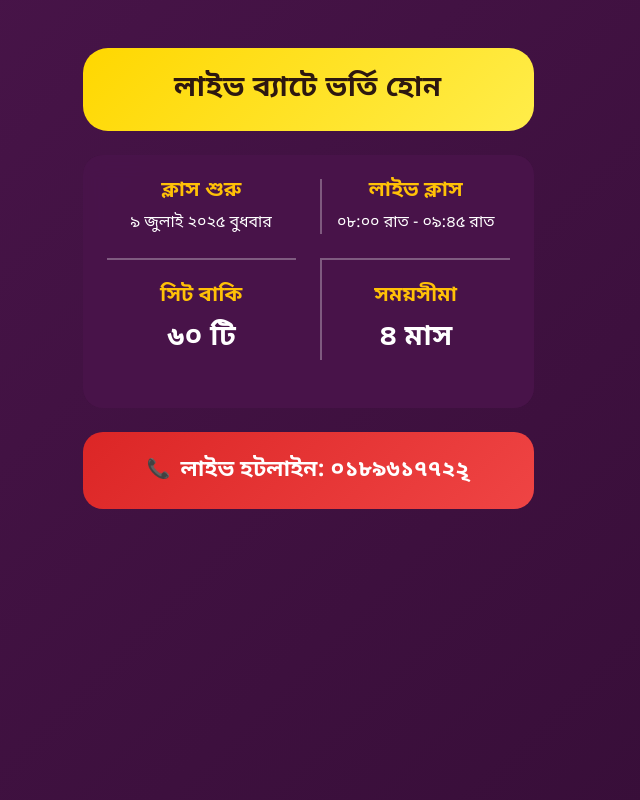
After one commit to oveshak/skillbeeacademy, a Django app: template template/templates/template/newcode.html in a window 1280 px wide. The commit adds this page. Shown: the whole page, without its empty margins (332-972 px from the left). Run offline with Django 3.2, Linux system fonts and the light colour scheme; the template is opened without the code that fills it, so the values that code supplies are empty.

Commit message:
new section added

```diff
--- a/template/templates/template/ielts.html
+++ b/template/templates/template/ielts.html
@@ -300,7 +300,7 @@
                                             <h5>Class -1 - Introduction to IELTS and The Types of IELTS</h5>
                                             <div class="flex">
                                                 <small>Video -</small>
-                                                <small>23:45</small>
+                                                <small>01:00:23</small>
                                             </div>
                                         </div>
                                         <small class="btn_primary free_video">See More</small>
--- /dev/null
+++ b/template/templates/template/newcode.html
@@ -0,0 +1,123 @@
+<!DOCTYPE html>
+<html lang="bn">
+<head>
+    <meta charset="UTF-8">
+    <meta name="viewport" content="width=device-width, initial-scale=1.0">
+    <title>লাইভ ব্যাটে ভর্তি হোন</title>
+    <link href="https://cdn.jsdelivr.net/npm/bootstrap@5.3.0/dist/css/bootstrap.min.css" rel="stylesheet">
+    <link href="https://fonts.googleapis.com/css2?family=Noto+Sans+Bengali:wght@400;500;600;700&display=swap" rel="stylesheet">
+</head>
+<body style="background: linear-gradient(135deg, #4a154b 0%, #350d36 100%); min-height: 100vh; font-family: 'Noto Sans Bengali', sans-serif;">
+
+    <main>
+        <div class="container py-5">
+        <div class="row justify-content-center">
+            <div class="col-md-6 col-lg-5">
+                <div class="card" style="background: transparent; border: none;">
+
+                    <!-- Header Section -->
+                    <div class="card-header text-center p-4 mb-4" style="background: linear-gradient(135deg, #ffd700 0%, #ffed4a 100%); border-radius: 25px; border: none;">
+                        <h3 class="mb-0 fw-bold" style="color: #2d1810; font-size: 1.8rem; letter-spacing: 0.5px;">
+                            লাইভ ব্যাটে ভর্তি হোন
+                        </h3>
+                    </div>
+
+                    <!-- Main Content -->
+                    <div class="card-body p-4" style="background: rgba(74, 21, 75, 0.9); border-radius: 20px; backdrop-filter: blur(10px);">
+
+                        <!-- Information Grid -->
+                        <div class="row g-4 mb-4">
+                            <div class="col-6">
+                                <div class="text-center">
+                                    <h5 class="text-warning mb-2 fw-bold" style="font-size: 1.3rem;">ক্লাস শুরু</h5>
+                                    <p class="text-white mb-0" style="font-size: 1rem; line-height: 1.4;">
+                                        ৯ জুলাই ২০২৫ বুধবার
+                                    </p>
+                                </div>
+                            </div>
+
+                            <div class="col-6">
+                                <div class="text-center" style="border-left: 2px solid rgba(255, 255, 255, 0.3);">
+                                    <h5 class="text-warning mb-2 fw-bold" style="font-size: 1.3rem;">লাইভ ক্লাস</h5>
+                                    <p class="text-white mb-0" style="font-size: 1rem; line-height: 1.4;">
+                                        ০৮:০০ রাত - ০৯:৪৫ রাত
+                                    </p>
+                                </div>
+                            </div>
+
+                            <div class="col-6">
+                                <div class="text-center" style="border-top: 2px solid rgba(255, 255, 255, 0.3); padding-top: 1.5rem;">
+                                    <h5 class="text-warning mb-2 fw-bold" style="font-size: 1.3rem;">সিট বাকি</h5>
+                                    <p class="text-white mb-0" style="font-size: 1.8rem; font-weight: 600;">
+                                        ৬০ টি
+                                    </p>
+                                </div>
+                            </div>
+
+                            <div class="col-6">
+                                <div class="text-center" style="border-top: 2px solid rgba(255, 255, 255, 0.3); border-left: 2px solid rgba(255, 255, 255, 0.3); padding-top: 1.5rem;">
+                                    <h5 class="text-warning mb-2 fw-bold" style="font-size: 1.3rem;">সময়সীমা</h5>
+                                    <p class="text-white mb-0" style="font-size: 1.8rem; font-weight: 600;">
+                                        ৪ মাস
+                                    </p>
+                                </div>
+                            </div>
+                        </div>
+
+                    </div>
+
+                    <!-- Footer with Phone Number -->
+                    <div class="card-footer text-center p-4 mt-4" style="background: linear-gradient(135deg, #dc2626 0%, #ef4444 100%); border-radius: 20px; border: none;">
+                        <div class="d-flex align-items-center justify-content-center">
+                            <span style="color: white; font-size: 1.2rem; margin-right: 10px;">📞</span>
+                            <h4 class="mb-0 fw-bold" style="color: white; font-size: 1.4rem;">
+                                লাইভ হটলাইন: ০১৮৯৬১৭৭২২ৃ
+                            </h4>
+                        </div>
+                    </div>
+
+                </div>
+            </div>
+        </div>
+    </div>
+    </main>
+
+    <!-- Additional styling for better mobile responsiveness -->
+    <style>
+        @media (max-width: 576px) {
+            .card-header h3 {
+                font-size: 1.4rem !important;
+            }
+
+            .card-body h5 {
+                font-size: 1.1rem !important;
+            }
+
+            .card-body p {
+                font-size: 0.9rem !important;
+            }
+
+            .card-footer h4 {
+                font-size: 1.1rem !important;
+            }
+        }
+
+        /* Smooth hover effects */
+        .card-body {
+            transition: all 0.3s ease;
+        }
+
+        .card-body:hover {
+            transform: translateY(-2px);
+            box-shadow: 0 10px 30px rgba(0, 0, 0, 0.3);
+        }
+
+        .card-footer:hover {
+            transform: translateY(-1px);
+            box-shadow: 0 5px 20px rgba(220, 38, 38, 0.4);
+        }
+    </style>
+
+    <script src="https://cdn.jsdelivr.net/npm/bootstrap@5.3.0/dist/js/bootstrap.bundle.min.js"></script>
+</body>
+</html>
```
